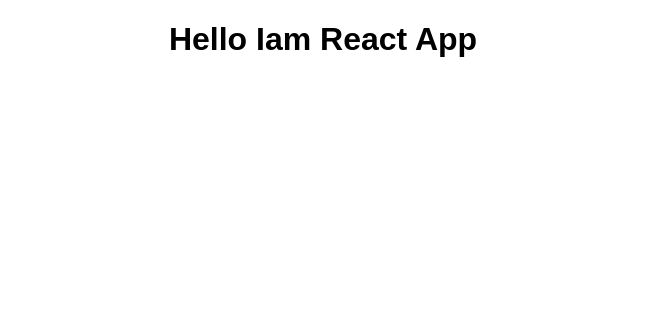
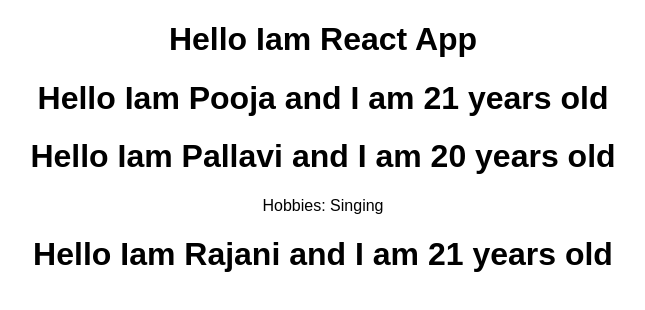
Before and after one commit to Pooja922/myapp, a React (Create React App) app: page / in a window 1280 px wide. Shown: the top 310 px of the page, without its empty margins (317-962 px from the left). Built offline with nearby package versions, Linux system fonts and the light colour scheme.

Commit message:
understanding props

```diff
--- a/src/App.js
+++ b/src/App.js
@@ -1,12 +1,16 @@
 import React, { Component } from 'react';
 import logo from './logo.svg';
 import './App.css';
+import Person from './Persons/Person';
 
 class App extends Component {
   render() {
     return (
       <div className="App">
         <h1>Hello Iam React App</h1>
+        <Person name="Pooja" age="21"/>
+        <Person name="Pallavi" age="20">Hobbies: Singing</Person>
+          <Person name="Rajani" age="21"></Person>
       </div>
     );
   }
--- a/src/Persons/Person.js
+++ b/src/Persons/Person.js
@@ -0,0 +1,12 @@
+import React from 'react';
+const Person=(props)=>{
+    return(
+        <div>
+            <h1>Hello Iam {props.name} and I am {props.age} years old</h1>
+            <p>{props.children}</p>                                                                     {/*To get other elements of the tag*/}
+        </div>
+
+    )
+}
+
+export default Person
```
